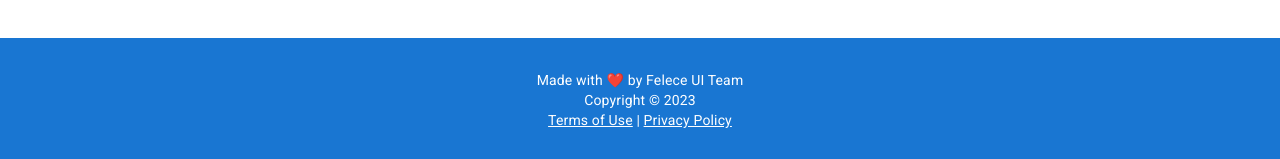
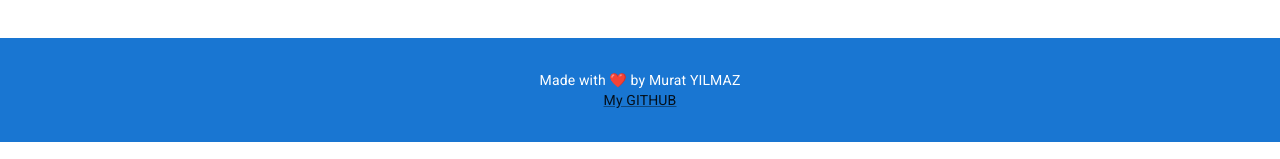
Before and after one commit to muratyilmaz743/Athena-, a Next.js app: page / in a window 1280 px wide. Shown: the part 858-1017 px from the top of the page. Built offline with nearby package versions, Linux system fonts and the light colour scheme; no server answers.

Commit message:
footer upgraded

```diff
--- a/src/app/components/Footer.tsx
+++ b/src/app/components/Footer.tsx
@@ -4,20 +4,20 @@ import { Container, Typography, Link, makeStyles, styled } from "@mui/material";
 
 function Footer() {
   const CustomTypography = styled(Typography)({
-    color:'white'
+    color: 'white'
   });
 
   return (
-    <Container maxWidth="xl" disableGutters style={{ marginTop: '2rem', paddingBottom: '2rem', paddingTop:'2rem', background: '#1976d2' }}>
+    <Container maxWidth="xl" disableGutters style={{ marginTop: '2rem', paddingBottom: '2rem', paddingTop: '2rem', background: '#1976d2' }}>
       <CustomTypography variant="body2" color="textSecondary" align="center">
-        Made with ❤️ by Felece UI Team
+        Made with ❤️ by Murat YILMAZ
       </CustomTypography>
       <CustomTypography variant="body2" color="textSecondary" align="center">
-        Copyright &copy; 2023
+        <Link variant="body2" color="textPrimary" align="center" href="https://github.com/muratyilmaz743">
+          My GITHUB
+        </Link>
       </CustomTypography>
-      <CustomTypography variant="body2" color="textSecondary" align="center">
-        <Link color="inherit" href="#">Terms of Use</Link> | <Link color="inherit" href="#">Privacy Policy</Link>
-      </CustomTypography>
+
     </Container>
   );
 }
```
